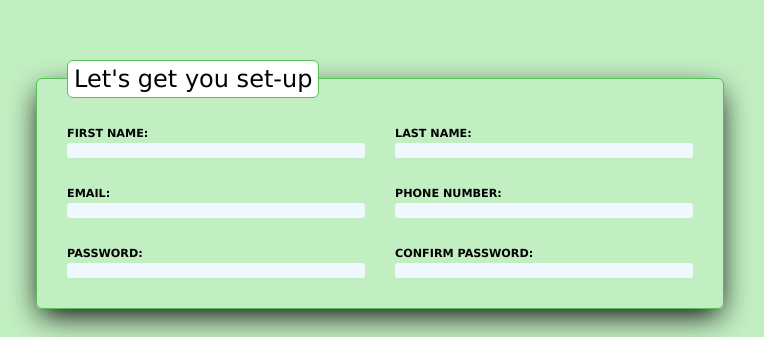
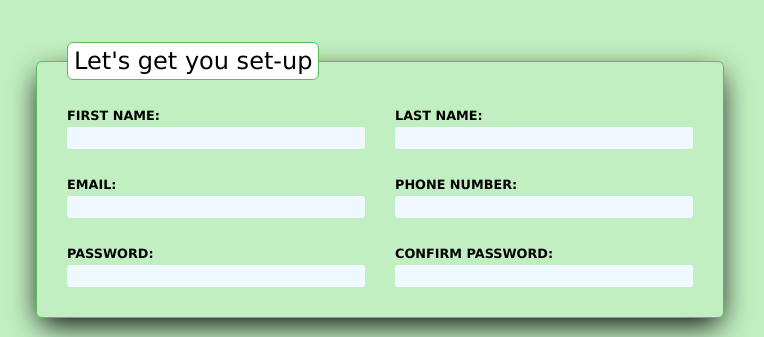
Before and after one commit to chandanyuva/Sign-up-Form, a plain HTML site: page index.html in a window 1280 px wide. Shown: the part 274-611 px from the top of the page, 516-1280 px from the left. Drawn offline with Linux system fonts and the light colour scheme.

Commit message:
MINOR FIXES
input field sizeing fix

```diff
--- a/styles/style.css
+++ b/styles/style.css
@@ -90,16 +90,18 @@ fieldset{
     display: flex;
     flex-flow: column wrap;
     flex: 1 1 auto;
-    width: 40%;
-    font-size: 0.7rem;
+    width: 100px;
+    font-size: 0.8rem;
     font-weight: 900;
     gap: 4px;
+    min-width: 40%;
 }
 input{
     background-color: aliceblue;
     outline: none;
     border: var(--accent);
     border-radius: 3px;
+    height: 20px;
 }
 
 input:focus{
```
